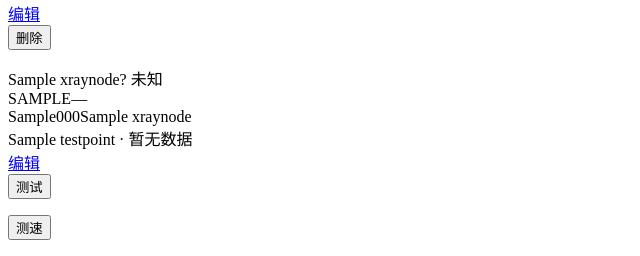
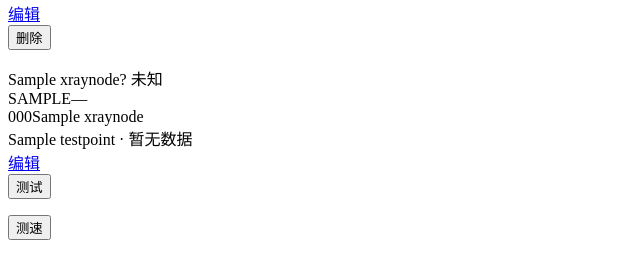
Before and after one commit to drice82/srvcheck, a Django app: page /partials/dashboard/ in a window 1280 px wide. Shown: the part 576-832 px from the top of the page, without its empty margins (0-640 px from the left). Run offline with Django 5.2, Linux system fonts and the light colour scheme; a user stored in the database is signed in; tables that the repository leaves empty hold one stand-in row (values such as "Sample post"); data that the repository does not hold is empty.

Commit message:
Keep Xray node metadata compact

```diff
--- a/templates/monitors/_subscriptions_content.html
+++ b/templates/monitors/_subscriptions_content.html
@@ -11,7 +11,7 @@
     {% for node in object.active_nodes %}
     <div class="rounded-lg border px-3 py-2 {% if node.status == 'down' %}border-red-300 bg-red-50{% else %}border-slate-200 bg-slate-50{% endif %}">
       <div class="flex flex-wrap items-center gap-x-3 gap-y-2">
-        <div class="w-64 min-w-0"><div class="flex items-center gap-2"><span class="truncate font-bold">{{ node.name }}</span><span class="shrink-0">{% include "monitors/_status_badge.html" with object=node %}</span></div><div class="mt-0.5 flex items-center gap-1.5 text-xs"><span class="shrink-0 rounded bg-slate-800 px-1.5 py-0.5 font-bold text-white">{{ node.monitor_type_label }}</span><span class="truncate font-mono text-slate-500">{{ node.server_address }}</span></div><div class="mt-0.5 flex items-center gap-1.5 text-xs text-slate-500" title="出口 IP {{ node.exit_ip|default:'—' }} · 国家代码 {{ node.country_code|default:'—' }} · {{ node.company_name|default:'归属查询中' }}"><span class="shrink-0 font-mono">{{ node.exit_ip|default:"—" }}</span><span class="shrink-0 rounded bg-slate-200 px-1 font-bold text-slate-700">{{ node.country_code|default:"--" }}</span><span class="truncate">{{ node.company_name|default:"归属查询中" }}</span></div></div>
+        <div class="w-52 min-w-0"><div class="flex items-center gap-2"><span class="truncate font-bold">{{ node.name }}</span><span class="shrink-0">{% include "monitors/_status_badge.html" with object=node %}</span></div><div class="mt-0.5 flex items-center gap-1.5 text-xs"><span class="shrink-0 rounded bg-slate-800 px-1.5 py-0.5 font-bold text-white">{{ node.monitor_type_label }}</span><span class="truncate font-mono text-slate-500">{{ node.server_address }}</span></div><div class="mt-0.5 flex min-w-0 items-center gap-1.5 text-xs text-slate-500" title="出口 IP {{ node.exit_ip|default:'—' }} · 国家代码 {{ node.country_code|default:'—' }} · {{ node.company_name|default:'归属查询中' }}"><span class="shrink-0 rounded bg-slate-200 px-1 font-bold text-slate-700">{{ node.country_code|default:"--" }}</span><span class="min-w-0 truncate">{{ node.company_name|default:"归属查询中" }}</span></div></div>
         {% include "monitors/_status_bars.html" with target=node %}
         <div class="w-60 min-w-0 text-xs leading-5 text-slate-500">{% include "monitors/_point_summaries.html" with target=node %}</div>
         <div class="flex shrink-0 gap-1.5"><a class="rounded-md border border-slate-300 bg-white px-2.5 py-1 text-xs font-medium" href="{% url 'node-edit' node.pk %}">编辑</a><form method="post" action="{% url 'check-now' node.pk %}">{% csrf_token %}<button class="rounded-md border border-cyan-300 bg-white px-2.5 py-1 text-xs font-medium text-cyan-700">测试</button></form><form method="post" action="{% url 'speed-test-now' node.pk %}">{% csrf_token %}<button class="rounded-md border border-violet-300 bg-white px-2.5 py-1 text-xs font-medium text-violet-700">测速</button></form></div>
```
